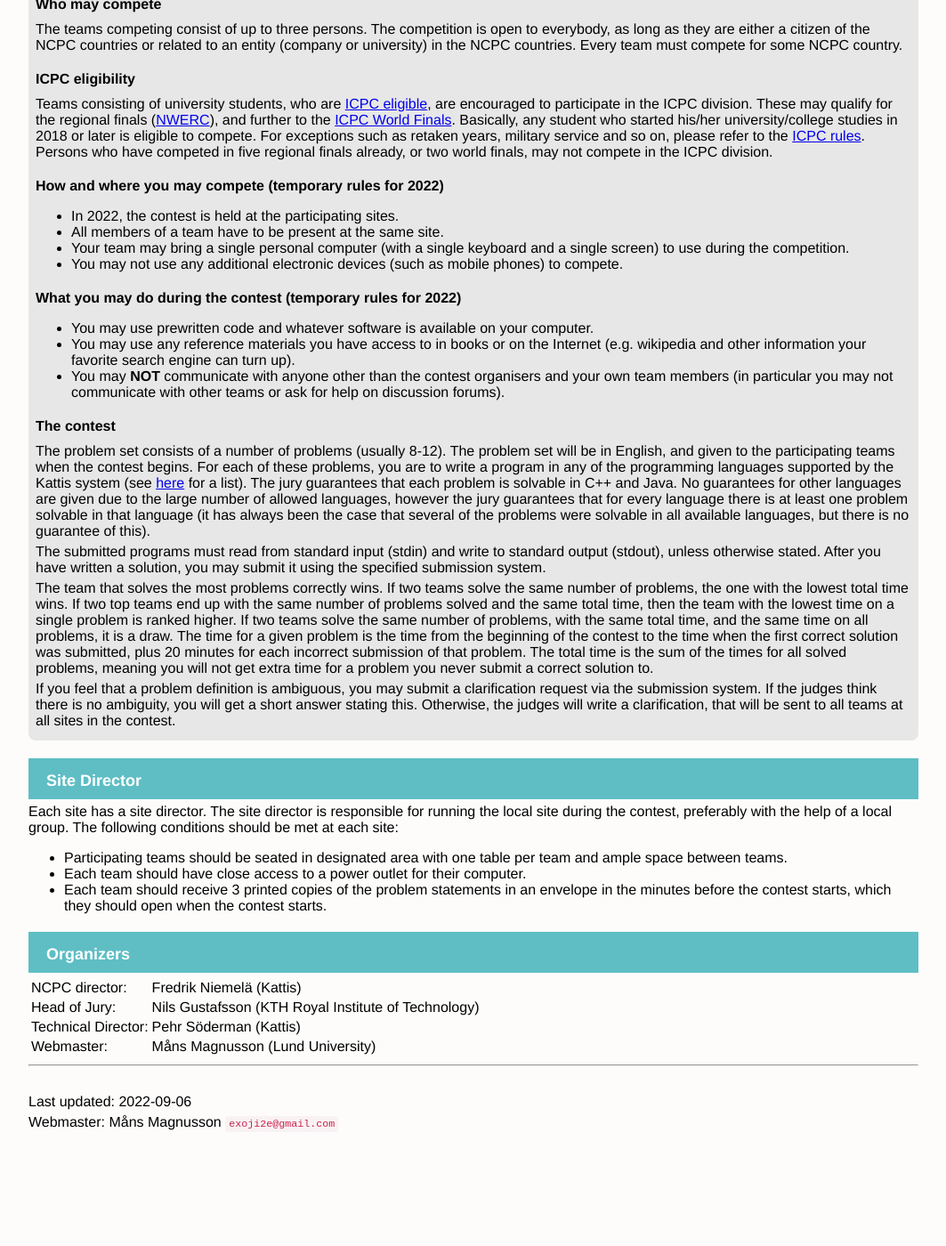
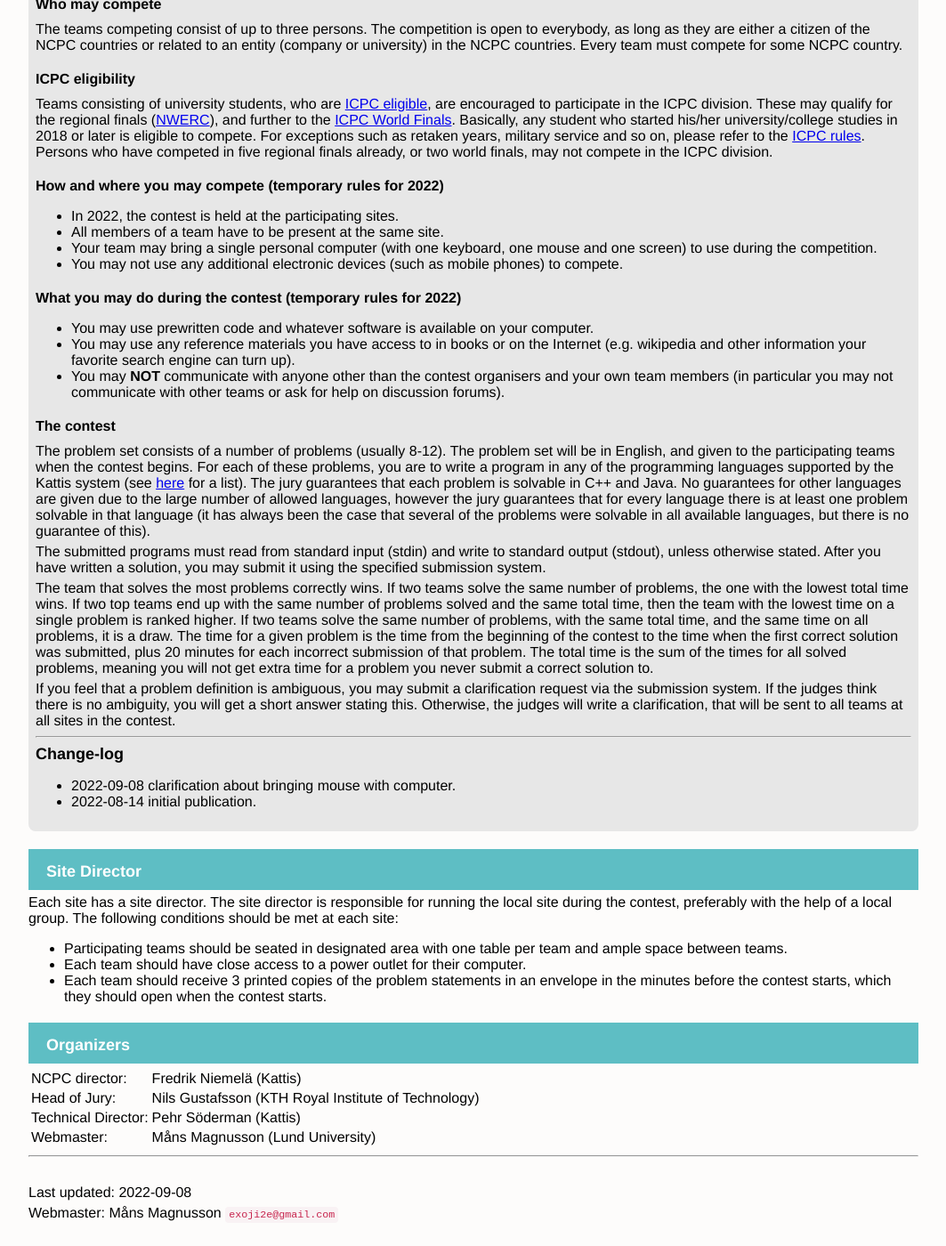
Before and after one commit to icpc/ncpc-web, a Jekyll site: the page built from ncpc2022/index.md, in a window 1280 px wide and 1400 px high, scrolled down 2047 px. Shown: the whole window at 89% size, without its empty margins (108-1171 px from the left). Built offline with Jekyll 4.4.1, drawn with Linux system fonts in a browser that asks for light colours; before the commit the page ends 3345 px from its top, so only the background shows below that.

Commit message:
[2022] clarify rules about mouse

```diff
--- a/ncpc2022/index.md
+++ b/ncpc2022/index.md
@@ -3,7 +3,7 @@ layout: default
 headerText: "NCPC 2022"
 title: "Nordic Collegiate Programming Contest 2022"
 dateTime: "Saturday October 8th 11:00-16:00 CEST (UTC+2)"
-lastUpdate: "2022-09-06"
+lastUpdate: "2022-09-08"
 year: 2022
 ---
 <nav class="navbar menu-bar" markdown="0">
@@ -165,7 +165,7 @@ If you are a site director please email Måns Magnusson at `exoji2e@gmail.com` t
 
 - In 2022, the contest is held at the participating sites.
 - All members of a team have to be present at the same site.
-- Your team may bring a single personal computer (with a single keyboard and a single screen) to use during the competition.
+- Your team may bring a single personal computer (with one keyboard, one mouse and one screen) to use during the competition.
 - You may not use any additional electronic devices (such as mobile phones) to compete.
 
 
@@ -190,6 +190,13 @@ problem you never submit a correct solution to.
 If you feel that a problem definition is ambiguous, you may submit a clarification request via the submission system. If the judges think there is no ambiguity, you will get a short answer stating this. Otherwise, the judges will write a clarification,
 that will be sent to all teams at all sites in the contest.
 
+
+<hr />
+
+### Change-log
+
+- 2022-09-08 clarification about bringing mouse with computer.
+- 2022-08-14 initial publication.
 
 </div>
 
```
